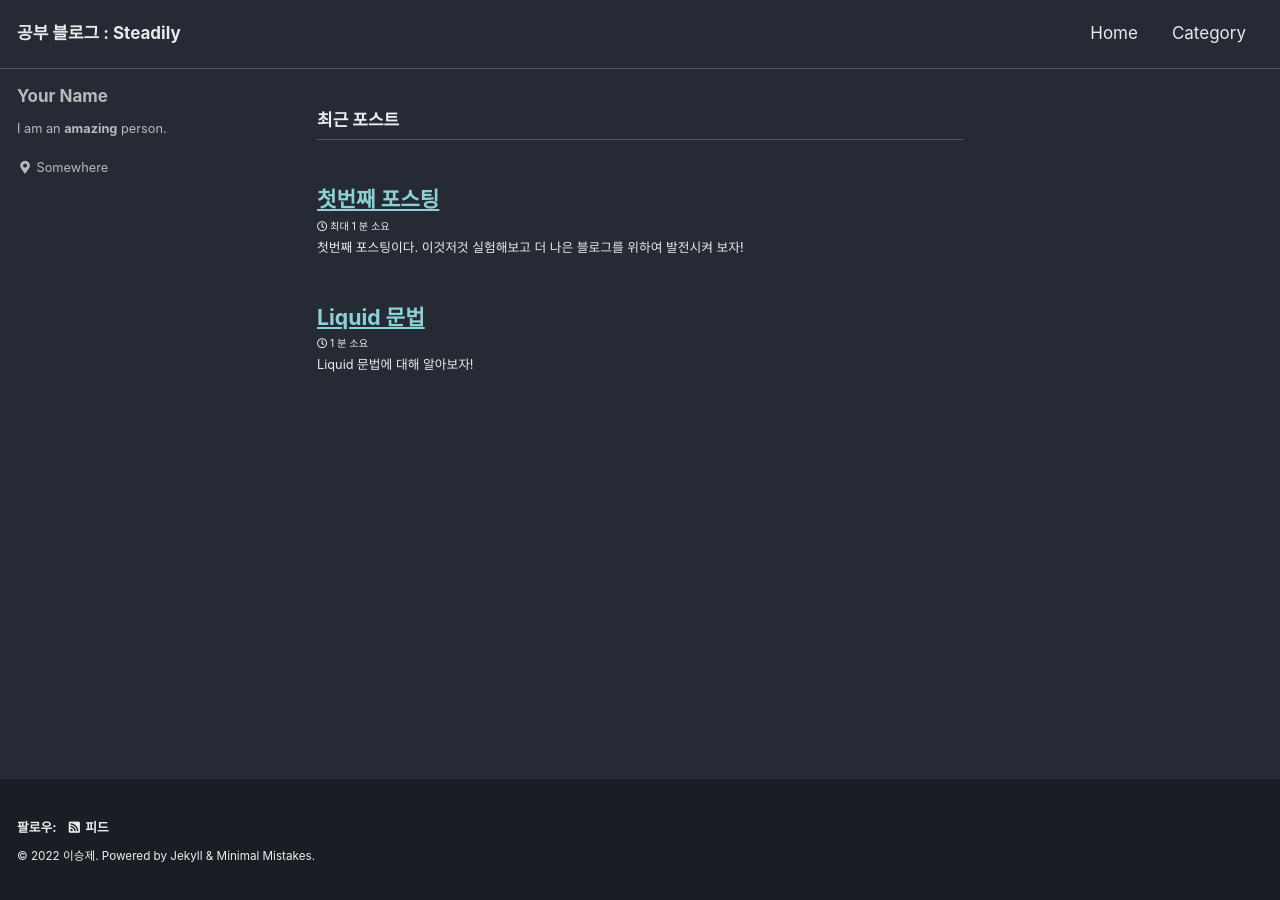
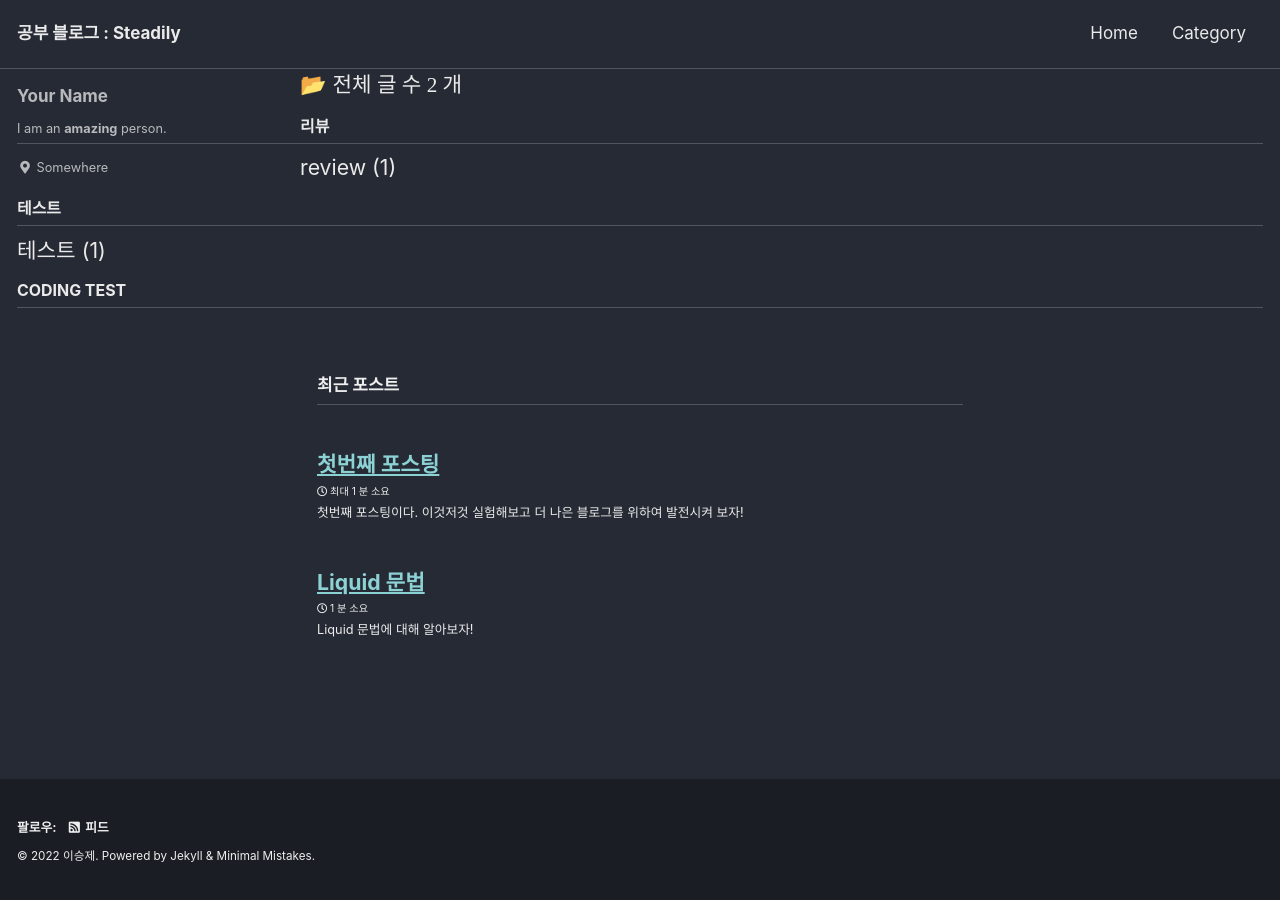
Before and after one commit to komos0509/komos0509.github.io, a Jekyll site: the page built from index.html, in a window 1280 px wide. Built offline with Jekyll 4.4.1, drawn with Linux system fonts in a browser that asks for light colours; cached includes are drawn as plain includes; the list of posts is cut into pages by our own code.

Commit message:
카테고리

```diff
--- a/_config.yml
+++ b/_config.yml
@@ -290,3 +290,4 @@ defaults:
       comments: # true
       share: true
       related: true
+      sidebar_main : true
--- /dev/null
+++ b/_includes/nav_list_main
@@ -0,0 +1,47 @@
+<!--전체 글 수를 세기 위한 연산. sum 변수에 전체 글 수 저장-->
+
+{% assign sum = site.posts | size %}
+
+<nav class="nav__list">
+  <input id="ac-toc" name="accordion-toc" type="checkbox" />
+  <label for="ac-toc">{{ site.data.ui-text[site.locale].menu_label }}</label>
+  <ul class="nav__items" id="category_tag_menu">
+      <!--전체 글 수-->
+      <li>
+            📂 <span style="font-family:'Cafe24Oneprettynight';">전체 글 수</style> <span style="font-family:'Coming Soon';">{{sum}}</style> <span style="font-family:'Cafe24Oneprettynight';">개</style>
+      </li>
+      <li>
+        <!--span 태그로 카테고리들을 크게 분류 ex) C/C++/C#-->
+        <span class="nav__sub-title">리뷰</span>
+            <!--ul 태그로 같은 카테고리들 모아둔 페이지들 나열-->
+            <ul>
+                <!--Cpp 카테고리 글들을 모아둔 페이지인 /categories/cpp 주소의 글로 링크 연결-->
+                <!--category[1].size 로 해당 카테고리를 가진 글의 개수 표시-->
+                {% for category in site.categories %}
+                    {% if category[0] == "review" %}
+                        <li><a href="/categories/review" class="">review ({{category[1].size}})</a></li>
+                    {% endif %}
+                {% endfor %}
+            </ul>
+            <span class="nav__sub-title">테스트</span>
+            <!--ul 태그로 같은 카테고리들 모아둔 페이지들 나열-->
+            <ul>
+                <!--Cpp 카테고리 글들을 모아둔 페이지인 /categories/cpp 주소의 글로 링크 연결-->
+                <!--category[1].size 로 해당 카테고리를 가진 글의 개수 표시-->
+                {% for category in site.categories %}
+                    {% if category[0] == "test" %}
+                        <li><a href="/categories/test" class="">테스트 ({{category[1].size}})</a></li>
+                    {% endif %}
+                {% endfor %}
+            </ul>
+        <span class="nav__sub-title">Coding Test</span>
+            <ul>
+                {% for category in site.categories %}
+                    {% if category[0] == "coding" %}
+                        <li><a href="/categories/coding" class="">코딩테스트({{category[1].size}})</a></li>
+                    {% endif %}
+                {% endfor %}
+            </ul>
+      </li>
+  </ul>
+</nav>
--- a/_includes/sidebar.html
+++ b/_includes/sidebar.html
@@ -17,3 +17,6 @@
   {% endif %}
   </div>
 {% endif %}
+{% if page.sidebar_main %}
+  {% include nav_list_main %}
+{% endif %}
--- a/index.html
+++ b/index.html
@@ -1,4 +1,5 @@
 ---
 layout: home
+sidebar_main : true
 author_profile: true
 ---
```
